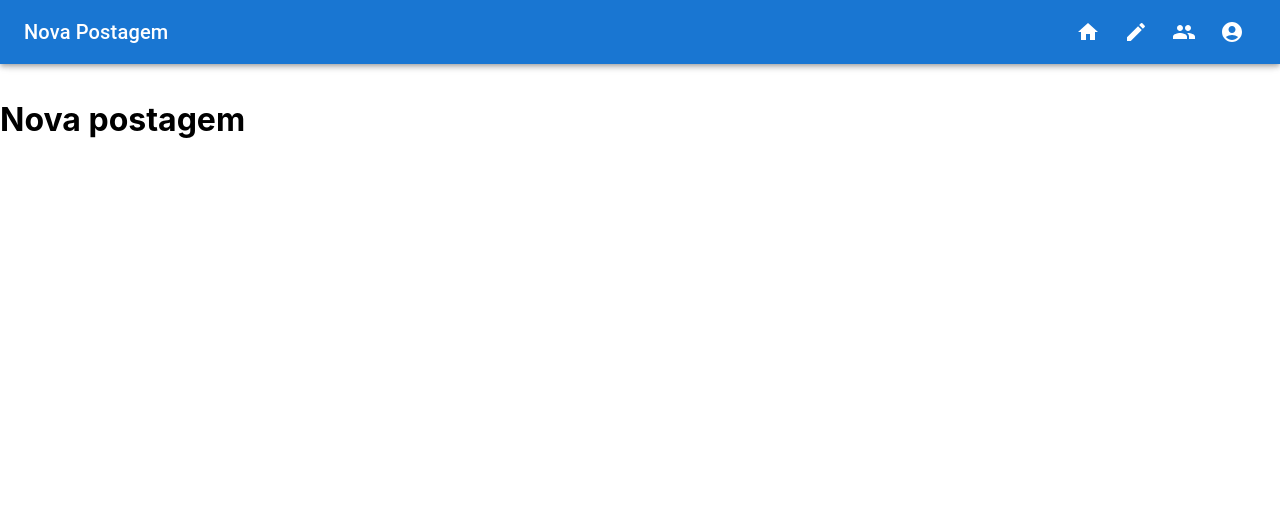
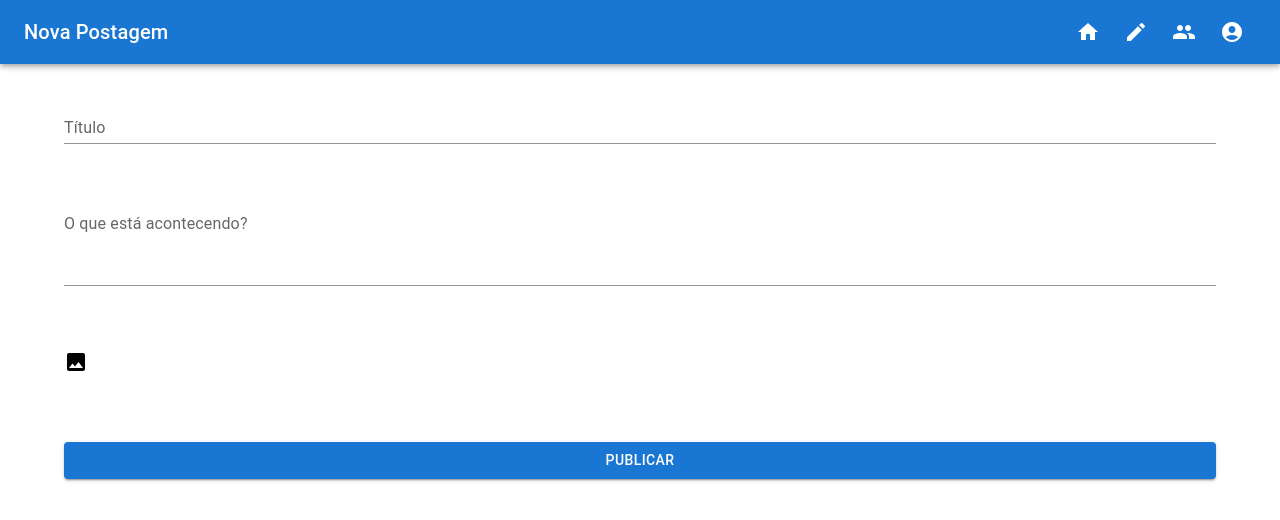
Before and after one commit to SamuelFST/social-network_frontend, a React (Create React App) app: page /create in a window 1280 px wide. Shown: the top 520 px of the page. Built offline with nearby package versions, Linux system fonts and the light colour scheme; the HTML template or start-up script is replaced by a standard one.

Commit message:
chore: newPost inputs and button

```diff
--- a/src/pages/NewPost/index.tsx
+++ b/src/pages/NewPost/index.tsx
@@ -1,11 +1,33 @@
 import React from 'react';
+import { TextField, Stack, Container, Button } from '@mui/material';
+
 import Header from '../../components/Header';
+import Dropzone from '../../components/Dropzone';
 
 const NewPost = () => {
   return (
     <div>
       <Header title='Nova Postagem' />
-      <h1 style={{ marginTop: "100px" }}>Nova postagem</h1>
+      <Container sx={{ marginTop: 12 }}>
+        <Stack spacing={6}>
+          <TextField
+            variant='standard'
+            label='Título'
+            name='title'
+          />
+          <TextField
+            variant='standard'
+            label='O que está acontecendo?'
+            name='description'
+            multiline
+            minRows={3}
+          />
+          <Dropzone onFileUploaded={() => {}} />
+          <Button variant='contained' type='submit'>
+            Publicar
+          </Button>
+        </Stack>
+      </Container>
     </div>
   );
 }
```
